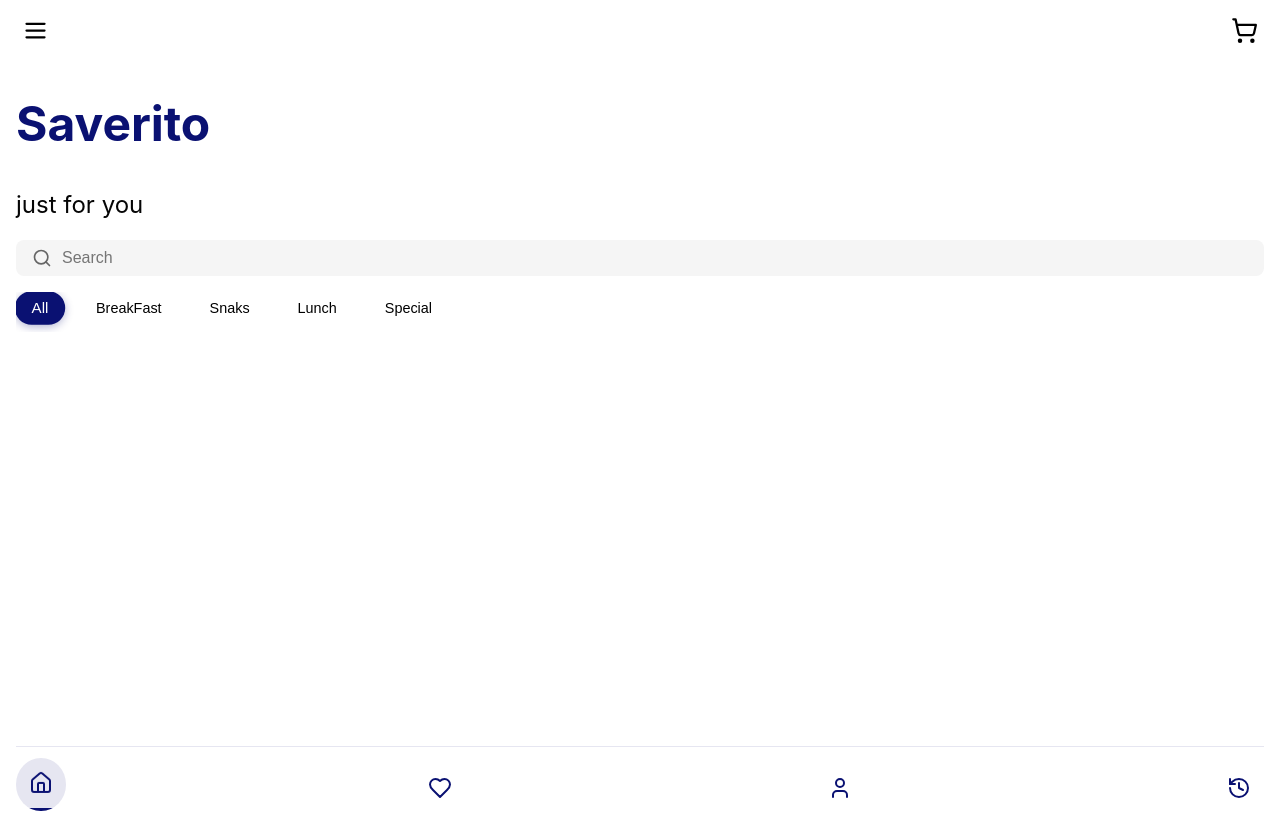
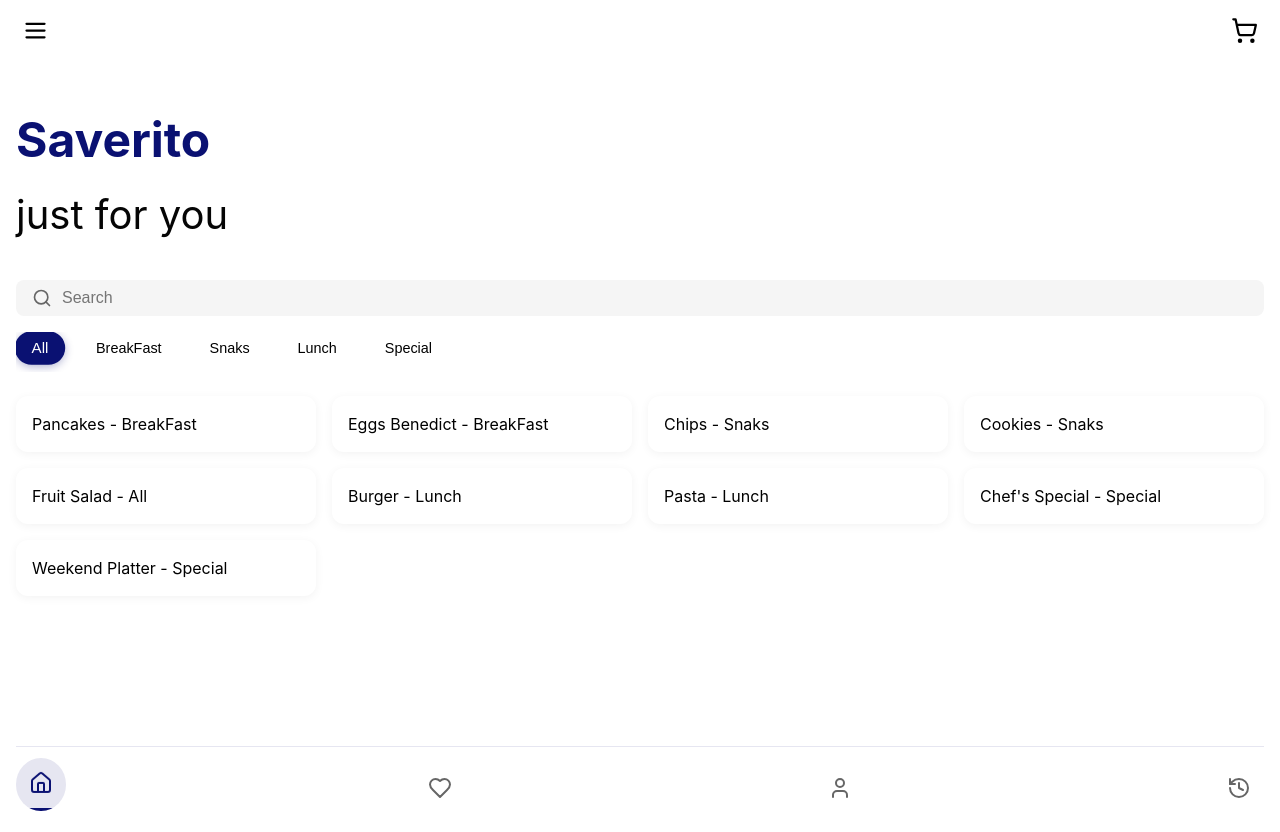
Before and after one commit to kishanBhandary/Saverito, a React (Vite) app: page / in a window 1280 px wide. Built offline with nearby package versions, Linux system fonts and the light colour scheme.

Commit message:
Add some more animation

```diff
--- a/src/App.css
+++ b/src/App.css
@@ -10,7 +10,7 @@
   display: flex;
   justify-content: space-between;
   align-items: center;
-  margin-bottom: 0.5rem; /* Reduced gap */
+  margin-bottom: 1.5rem;
 }
 
 .menu-button,
@@ -24,41 +24,17 @@
   flex: 1;
 }
 
-@keyframes slideInLeft {
-  0% {
-    opacity: 0;
-    transform: translateX(-50px);
-  }
-  100% {
-    opacity: 1;
-    transform: translateX(0);
-  }
-}
-
 .title {
   font-size: 3rem;
-  margin-bottom: 0.5rem; /* Reduced gap */
+  margin-bottom: 2rem;
   color: #0a1172;
-  animation: slideInLeft 1s ease-in-out;
 }
 
 .subtitle {
-  font-size: 1.5rem;
+  font-size: 2.5rem;
   font-weight: normal;
   color: hsl(0, 0%, 2%);
-  margin-top: 0; /* Ensuring no unnecessary gap */
 }
-
-.footer {
-  margin-top: 2rem; /* Prevent excessive space */
-  padding-top: 1rem;
-  border-top: 1px solid rgba(10, 17, 114, 0.1);
-}
-
-.food-items-container {
-  margin-top: 1rem; /* Reduced spacing */
-}
-
 
 .footer {
   margin-top: auto;
@@ -78,7 +54,7 @@
   padding: 0.8rem;
   position: relative;
   transition: all 0.3s ease;
-  color: #0a1172;
+  color: #666;
   border-radius: 50%;
   overflow: hidden;
 }
@@ -261,7 +237,7 @@
   left: -100%;
   width: 100%;
   height: 100%;
-  background: #0a1172;
+  background: rgba(255, 255, 255, 0.2);
   transition: all 0.4s ease;
   z-index: -1;
 }
@@ -283,6 +259,9 @@
 
 .food-items-container {
   margin-top: 1.5rem;
+  display: grid;
+  grid-template-columns: repeat(auto-fill, minmax(250px, 1fr));
+  gap: 1rem;
 }
 
 /* Animation for category items entering */
@@ -299,6 +278,16 @@
 
 .food-item {
   animation: slideIn 0.3s ease forwards;
+  background-color: white;
+  border-radius: 12px;
+  padding: 1rem;
+  box-shadow: 0 2px 10px rgba(0, 0, 0, 0.05);
+  transition: all 0.3s ease;
+}
+
+.food-item:hover {
+  transform: translateY(-5px);
+  box-shadow: 0 5px 15px rgba(0, 0, 0, 0.1);
 }
 
 /* Add staggered delay for multiple items */
@@ -317,3 +306,15 @@
 .food-item:nth-child(5) {
   animation-delay: 0.25s;
 }
+.food-item:nth-child(6) {
+  animation-delay: 0.3s;
+}
+.food-item:nth-child(7) {
+  animation-delay: 0.35s;
+}
+.food-item:nth-child(8) {
+  animation-delay: 0.4s;
+}
+.food-item:nth-child(9) {
+  animation-delay: 0.45s;
+}
--- a/src/App.jsx
+++ b/src/App.jsx
@@ -1,6 +1,6 @@
 "use client"
 
-import { useState } from "react"
+import { useState, useRef } from "react"
 import "./App.css"
 import { Menu, ShoppingCart, Home, Heart, User, History, Search } from "lucide-react"
 
@@ -8,7 +8,54 @@ function App() {
   const [isMenuOpen, setIsMenuOpen] = useState(false)
   const [activeCategory, setActiveCategory] = useState("All")
   const [searchQuery, setSearchQuery] = useState("")
-  const categories = ["All", "BreakFast", "Snaks","Lunch","Special"]
+  const [, setAnimating] = useState(false)
+  const [activeFooterTab, setActiveFooterTab] = useState("home")
+  const categoryRef = useRef(null)
+
+  // Categories for food filtering - added Lunch and Special
+  const categories = ["All", "BreakFast", "Snaks", "Lunch", "Special"]
+
+  // Sample food items (you can replace with your actual data)
+  const foodItems = [
+    { id: 1, name: "Pancakes", category: "BreakFast" },
+    { id: 2, name: "Eggs Benedict", category: "BreakFast" },
+    { id: 3, name: "Chips", category: "Snaks" },
+    { id: 4, name: "Cookies", category: "Snaks" },
+    { id: 5, name: "Fruit Salad", category: "All" },
+    { id: 6, name: "Burger", category: "Lunch" },
+    { id: 7, name: "Pasta", category: "Lunch" },
+    { id: 8, name: "Chef's Special", category: "Special" },
+    { id: 9, name: "Weekend Platter", category: "Special" },
+  ]
+
+  // Handle category change with animation
+  const handleCategoryChange = (category) => {
+    setAnimating(true)
+    setActiveCategory(category)
+
+    // Scroll the selected category into view
+    const categoryElement = document.getElementById(`category-${category}`)
+    if (categoryElement && categoryRef.current) {
+      const container = categoryRef.current
+      const scrollLeft = categoryElement.offsetLeft - container.offsetWidth / 2 + categoryElement.offsetWidth / 2
+      container.scrollTo({ left: scrollLeft, behavior: "smooth" })
+    }
+
+    setTimeout(() => setAnimating(false), 300)
+  }
+
+  // Handle footer tab change
+  const handleFooterTabChange = (tab) => {
+    setActiveFooterTab(tab)
+  }
+
+  // Filter food items based on category and search
+  const filteredItems = foodItems.filter((item) => {
+    const matchesCategory = activeCategory === "All" || item.category === activeCategory
+    const matchesSearch = item.name.toLowerCase().includes(searchQuery.toLowerCase())
+    return matchesCategory && matchesSearch
+  })
+
   return (
     <div className="app-container">
       <header className="header">
@@ -23,7 +70,7 @@ function App() {
 
       <main className="main-content">
         <h1 className="title">
-         Saverito
+          Saverito
           <br />
           <span className="subtitle">just for you</span>
         </h1>
@@ -41,34 +88,53 @@ function App() {
         </div>
 
         {/* Category filters */}
-        <div className="category-filters">
+        <div className="category-filters" ref={categoryRef}>
           {categories.map((category) => (
             <button
               key={category}
+              id={`category-${category}`}
               className={`category-button ${activeCategory === category ? "active" : ""}`}
-              onClick={() => setActiveCategory(category)}
+              onClick={() => handleCategoryChange(category)}
             >
               {category}
             </button>
           ))}
         </div>
 
-        {/* Food items would go here */}
-        <div className="food-items-container">{/* This is where you would map through filtered food items */}</div>
+        {/* Food items */}
+        <div className="food-items-container">
+          {filteredItems.map((item) => (
+            <div key={item.id} className="food-item">
+              {item.name} - {item.category}
+            </div>
+          ))}
+        </div>
       </main>
 
       <footer className="footer">
         <nav className="footer-nav">
-          <button className="footer-button active">
+          <button
+            className={`footer-button ${activeFooterTab === "home" ? "active" : ""}`}
+            onClick={() => handleFooterTabChange("home")}
+          >
             <Home size={24} />
           </button>
-          <button className="footer-button">
+          <button
+            className={`footer-button ${activeFooterTab === "favorites" ? "active" : ""}`}
+            onClick={() => handleFooterTabChange("favorites")}
+          >
             <Heart size={24} />
           </button>
-          <button className="footer-button">
+          <button
+            className={`footer-button ${activeFooterTab === "profile" ? "active" : ""}`}
+            onClick={() => handleFooterTabChange("profile")}
+          >
             <User size={24} />
           </button>
-          <button className="footer-button">
+          <button
+            className={`footer-button ${activeFooterTab === "history" ? "active" : ""}`}
+            onClick={() => handleFooterTabChange("history")}
+          >
             <History size={24} />
           </button>
         </nav>
```
